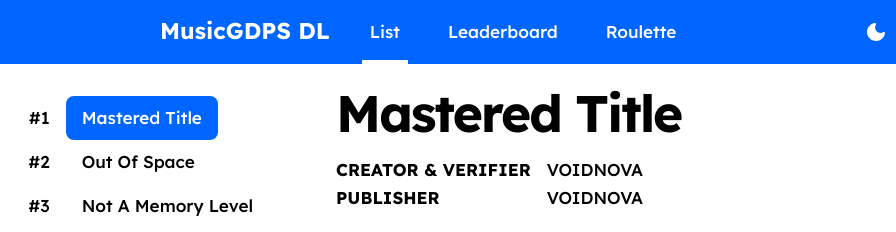
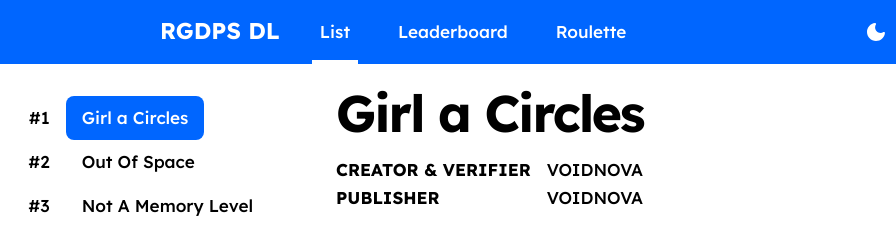
Before and after one commit to JohnRickGDOfficial/RGDPS-Demonlist, a plain HTML site: page index.html in a window 1280 px wide. Shown: the top 232 px of the page, 0-896 px from the left. Drawn offline with nearby package versions, Linux system fonts and the light colour scheme.

Commit message:
updated rgdps

```diff
--- a/data/mastered_title.json
+++ b/data/Girl a Circles.json
@@ -1,6 +1,6 @@
 {
     "id": 669,
-    "name": "Mastered Title",
+    "name": "Girl a Circles",
     "author": "VOIDNOVA",
     "creators": [],
     "verifier": "VOIDNOVA",
--- a/data/_list.json
+++ b/data/_list.json
@@ -1,5 +1,5 @@
 [
-  "mastered_title",
+  "Girl a Circles",
   "out_of_space",
   "not_a_memory_level",
   "kalashnikov",
--- a/index.html
+++ b/index.html
@@ -7,7 +7,7 @@
   <meta property="og:title" content="MusicGDPS DemonList" />
   <meta property="og:description" content="The official Demon List for MusicGDPS." />
   <meta property="og:image" content="/tsl_icon.png" />
-  <title>MusicGDPS DemonList</title>
+  <title>RGDPS DemonList</title>
   <link rel="icon" href="/favicon.ico" />
   <link rel="preconnect" href="https://fonts.googleapis.com" />
   <link rel="preconnect" href="https://fonts.gstatic.com" crossorigin />
@@ -29,7 +29,7 @@
 <body id="app">
   <header :class="{ dark: store.dark }">
     <div class="logo">
-      <h3>MusicGDPS DL</h3>
+      <h3>RGDPS DL</h3>
     </div>
     <nav class="nav">
       <router-link class="nav__tab" to="/">
--- /dev/null
+++ b/style.css
@@ -0,0 +1,4 @@
+html {
+  height: 100%;
+  width: 100%;
+}
```
Also changed, not shown: script.js (added), 3 other files.
